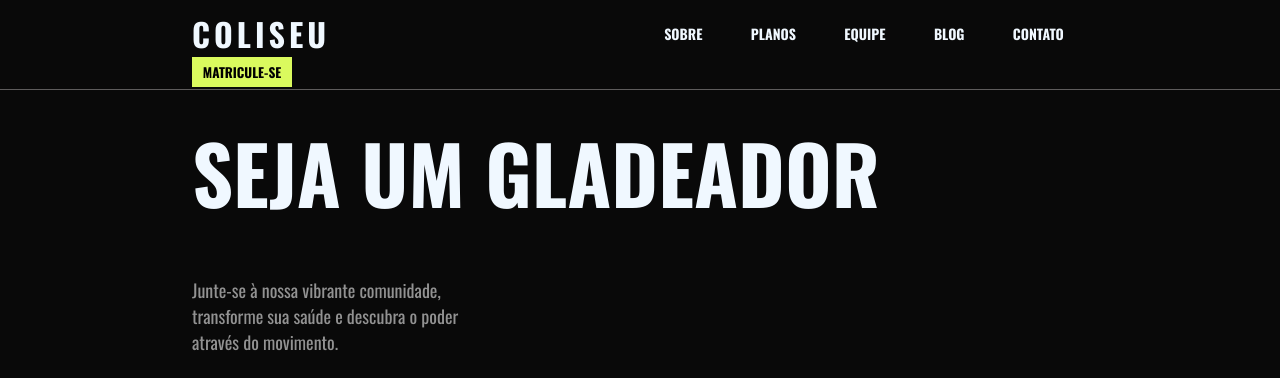
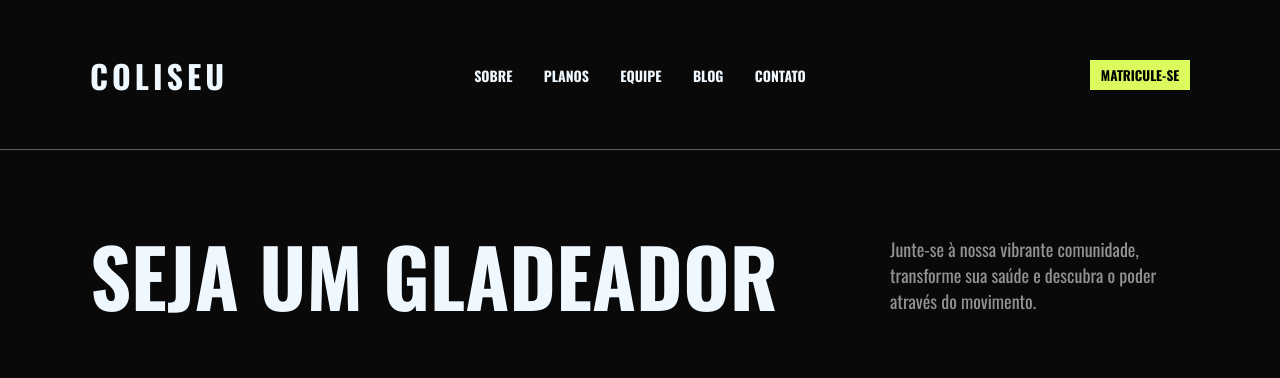
Before and after one commit to JoabCoelh0/coliseu, a plain HTML site: page index.html in a window 1280 px wide. Shown: the top 378 px of the page. Drawn offline with nearby package versions, Linux system fonts and the light colour scheme.

Commit message:
Update style.css

```diff
--- a/style/style.css
+++ b/style/style.css
@@ -7,32 +7,30 @@
 }
 
 header{
-    width: 100vw;
-    height: 90px;
+    width: 100%;
+    height: 150px;
     background-color: #090909;
-    display: flex;
-    align-items: center;
-    justify-content: center;
     color: aliceblue;
     border-bottom: solid 1px rgb(94, 92, 92);
 
 }
 
 #cabeca{
-    width: 70%;
-    height: 70px;
+    width: 1100px;
+    height: 150px;
     display: flex;
     align-items: center;
     justify-content: space-between;
+    margin: auto;
 }
 
 .logo{
     letter-spacing: 4px;
-    width: 50%;
+    width: 33%;
 }
 
 nav{
-    width: 50%;
+    width: 33%;
 }
 
 nav > ul {
@@ -46,6 +44,12 @@ nav > ul {
 .menu:hover{
     color: #dafa5e;
     cursor: pointer;
+}
+
+.btn-matricula{
+    width: 33%;
+    display: flex;
+    justify-content: end;
 }
 
 .btn-cabeca{
@@ -67,16 +71,14 @@ nav > ul {
 main{
     background-color: #090909;
     display: flex;
-    align-items: center;
-    justify-content: center;
     color: aliceblue;
     flex-direction: column;
     border-bottom: solid 1px rgb(94, 92, 92);
 }
 
 #front-academia{
-    width: 70vw;
-    height: 90vh;
+    margin: auto;
+    width: 1100px;
     display: flex;
     flex-wrap: wrap;
 
@@ -85,7 +87,7 @@ main{
 .box1-front{
     font-weight: bold;
     width: 100%;
-    height: 40%;
+    height: 250px;
     display: flex;
     align-items: center;
     justify-content: space-between;
```
